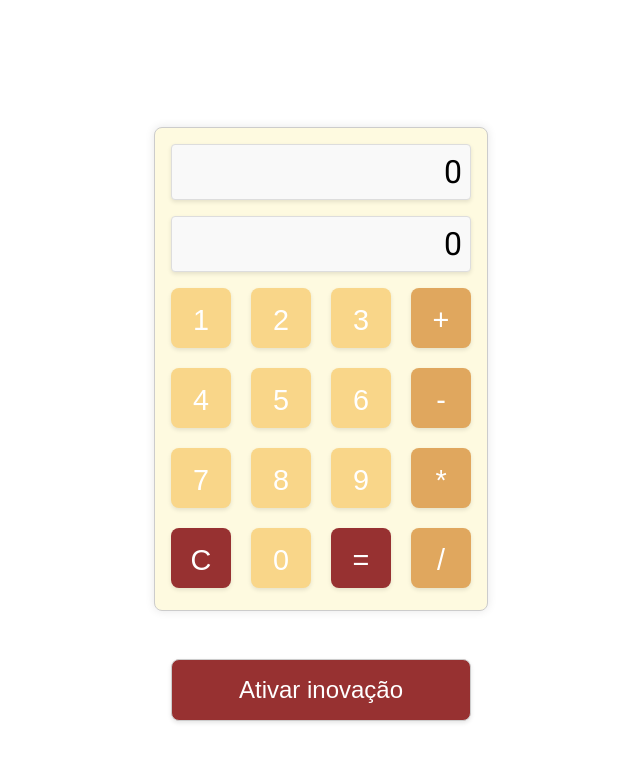
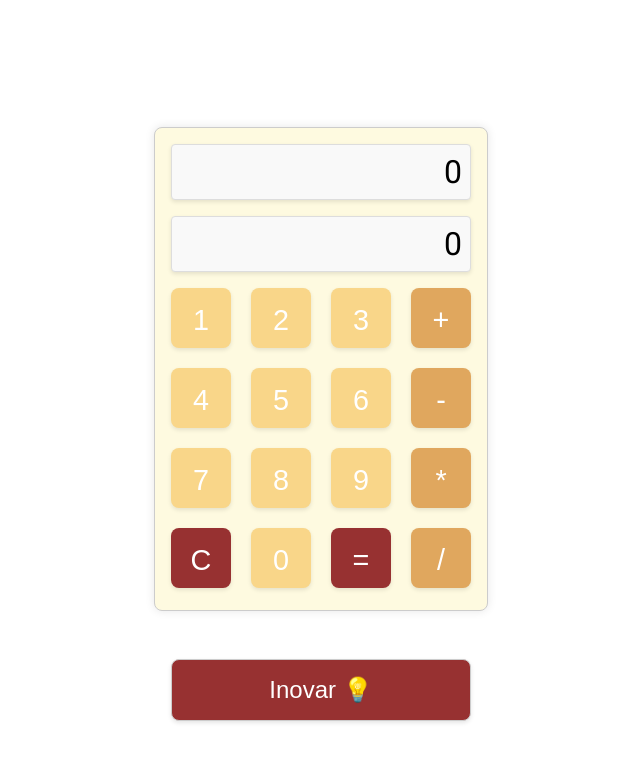
Before and after one commit to barretoga/svelte-calculator, a SvelteKit app: page / in a window 1280 px wide. Shown: the top 762 px of the page, without its empty margins (319-959 px from the left). Built offline with nearby package versions, Linux system fonts and the light colour scheme.

Commit message:
🐛 fix: change funmode button text

```diff
--- a/src/routes/+page.svelte
+++ b/src/routes/+page.svelte
@@ -195,6 +195,6 @@ onMount(() => {
     </div>
   </div>
   <button class="fun-mode-toggle" on:click={toggleFunMode}>
-    {funMode ? 'Desativar inovação' : 'Ativar inovação'}
+    {funMode ? 'Des-inovar💡' : 'Inovar 💡'}
   </button>
 </div>
```
